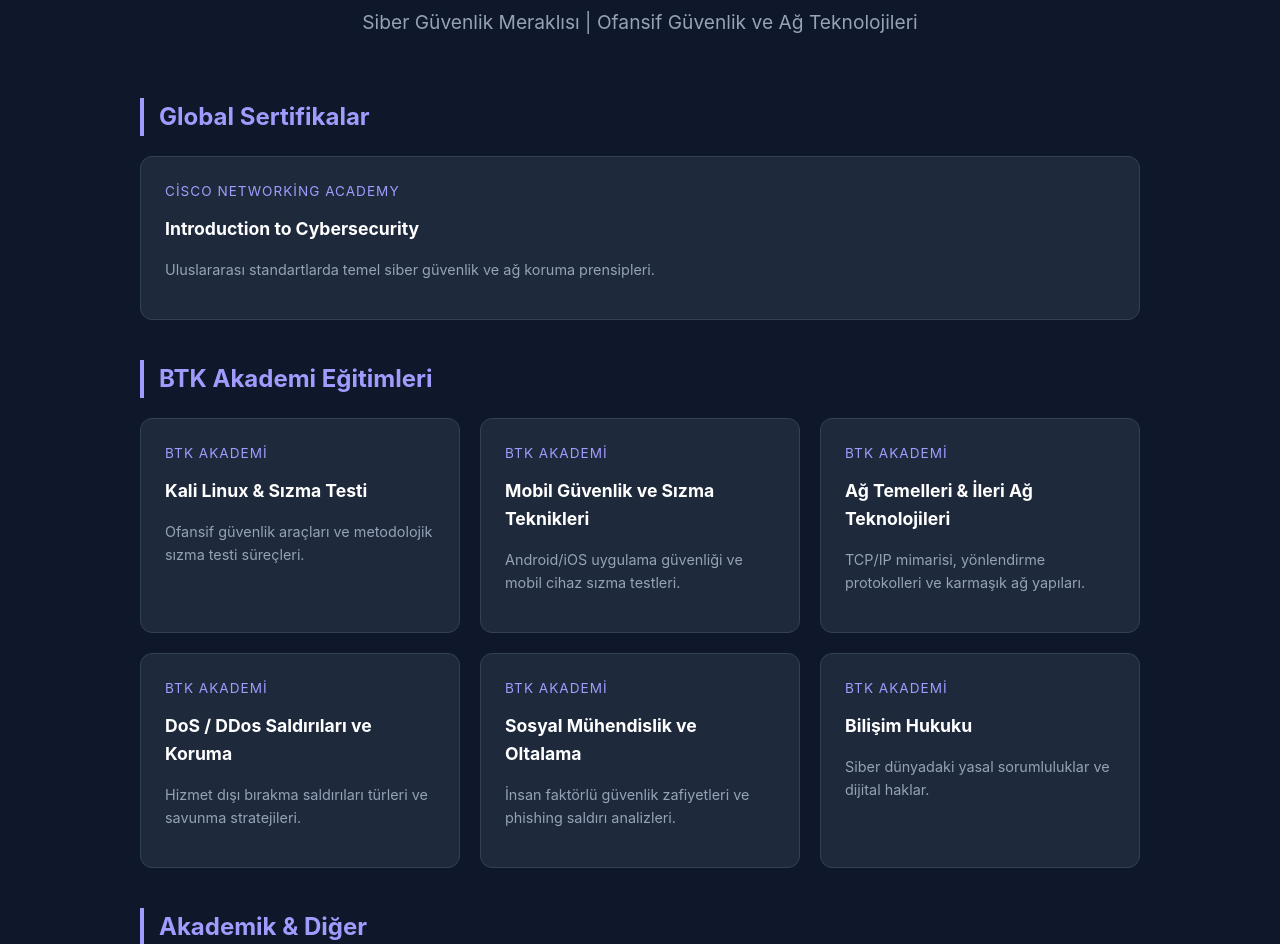
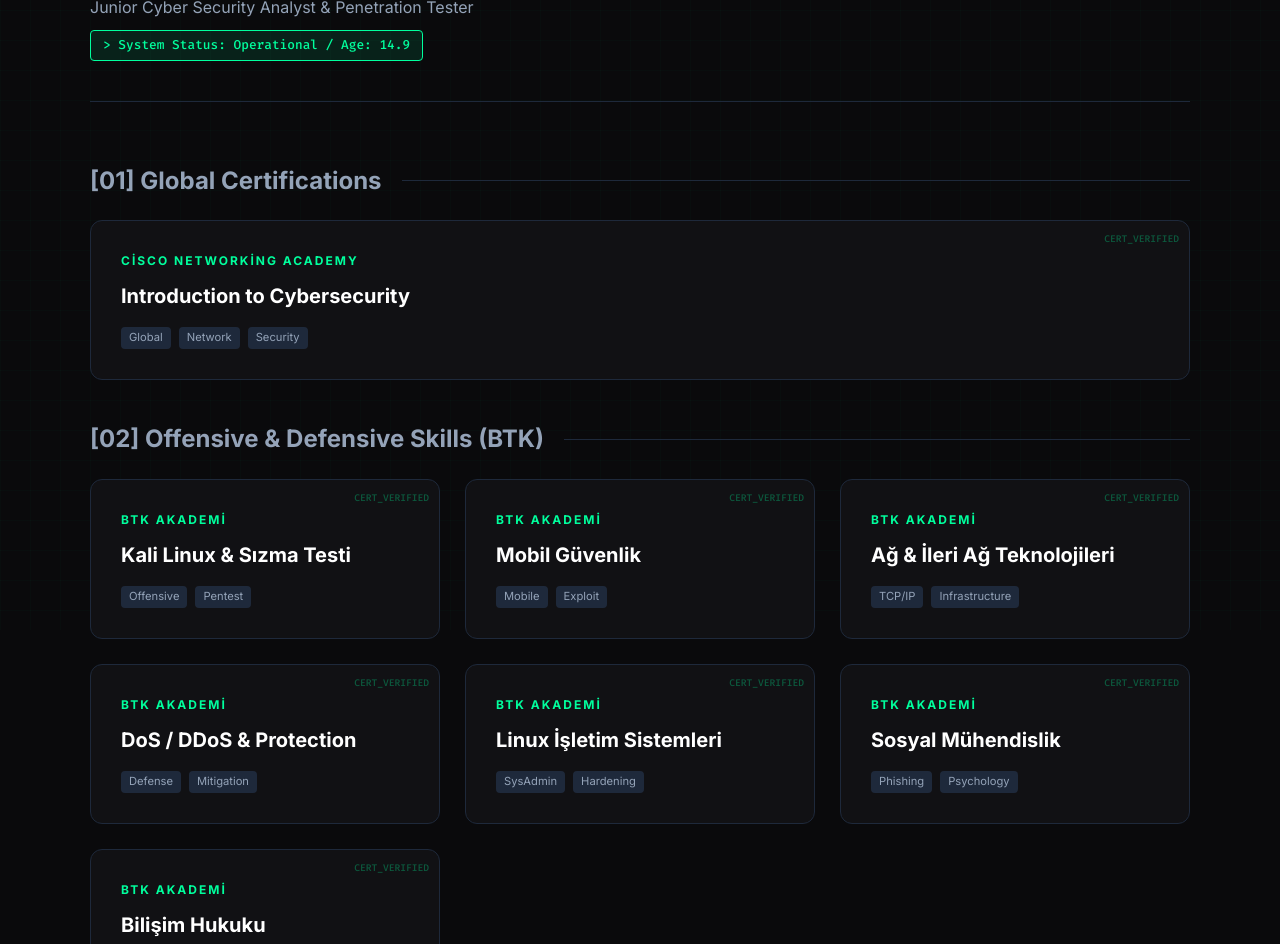
Before and after one commit to YetkinOS/yetkin.github.io, a plain HTML site: page index.html in a window 1280 px wide. Shown: the part 170-1114 px from the top of the page. Drawn offline with Linux system fonts and the light colour scheme.

Commit message:
Update index.html

```diff
--- a/index.html
+++ b/index.html
@@ -3,176 +3,231 @@
 <head>
     <meta charset="UTF-8">
     <meta name="viewport" content="width=device-width, initial-scale=1.0">
-    <title>Yetkin | Siber Güvenlik Portfolyosu</title>
+    <title>Yetkin | Cyber Security Specialist</title>
+    <link href="https://fonts.googleapis.com/css2?family=Fira+Code:wght@300;500&family=Inter:wght@400;700&display=swap" rel="stylesheet">
     <style>
         :root {
-            --ana-renk: #0f172a;
-            --vurgu-renk: #a29bfe;
-            --kart-renk: #1e293b;
-            --metin-renk: #f8fafc;
-            --ikincil-metin: #94a3b8;
+            --bg: #0a0a0c;
+            --card-bg: #111114;
+            --accent: #00ff9d; /* Siber yeşil */
+            --accent-soft: rgba(0, 255, 157, 0.1);
+            --text-main: #e2e8f0;
+            --text-dim: #94a3b8;
         }
 
+        * { margin: 0; padding: 0; box-box: border-box; }
+
         body {
-            font-family: 'Inter', -apple-system, BlinkMacSystemFont, sans-serif;
-            background-color: var(--ana-renk);
-            color: var(--metin-renk);
-            margin: 0;
-            padding: 0;
+            background-color: var(--bg);
+            color: var(--text-main);
+            font-family: 'Inter', sans-serif;
             line-height: 1.6;
+            overflow-x: hidden;
         }
 
-        .konteyner {
-            max-width: 1000px;
-            margin: 0 auto;
-            padding: 40px 20px;
+        /* Kod yazısı tipi vurguları */
+        code, .tech-font { font-family: 'Fira Code', monospace; }
+
+        /* Arka plan efekti */
+        body::before {
+            content: "";
+            position: fixed;
+            top: 0; left: 0; width: 100%; height: 100%;
+            background: linear-gradient(rgba(0, 255, 157, 0.02) 1px, transparent 1px),
+                        linear-gradient(90deg, rgba(0, 255, 157, 0.02) 1px, transparent 1px);
+            background-size: 30px 30px;
+            z-index: -1;
         }
 
+        .container { max-width: 1100px; margin: 0 auto; padding: 60px 20px; }
+
         header {
-            text-align: center;
+            text-align: left;
+            border-bottom: 1px solid #1e293b;
+            padding-bottom: 40px;
             margin-bottom: 60px;
         }
 
-        h1 {
+        .glitch {
             font-size: 3.5rem;
-            color: var(--vurgu-renk);
-            margin-bottom: 10px;
+            font-weight: 700;
+            color: var(--accent);
+            text-transform: uppercase;
             letter-spacing: -2px;
+            position: relative;
         }
 
-        .bio {
-            font-size: 1.2rem;
-            color: var(--ikincil-metin);
-            max-width: 600px;
-            margin: 0 auto;
+        .status-bar {
+            display: inline-block;
+            background: var(--accent-soft);
+            color: var(--accent);
+            padding: 4px 12px;
+            border-radius: 4px;
+            font-size: 0.8rem;
+            margin-top: 10px;
+            border: 1px solid var(--accent);
         }
 
-        .kategori-baslik {
-            border-left: 4px solid var(--vurgu-renk);
-            padding-left: 15px;
-            margin: 40px 0 20px;
-            color: var(--vurgu-renk);
-            font-size: 1.5rem;
+        .grid {
+            display: grid;
+            grid-template-columns: repeat(auto-fit, minmax(320px, 1fr));
+            gap: 25px;
         }
 
-        .sertifika-grid {
-            display: grid;
-            grid-template-columns: repeat(auto-fit, minmax(300px, 1fr));
-            gap: 20px;
+        .card {
+            background: var(--card-bg);
+            border: 1px solid #1e293b;
+            border-radius: 12px;
+            padding: 30px;
+            transition: all 0.4s cubic-bezier(0.175, 0.885, 0.32, 1.275);
+            position: relative;
         }
 
-        .kart {
-            background: var(--kart-renk);
-            border: 1px solid #334155;
-            border-radius: 12px;
-            padding: 24px;
-            transition: all 0.3s ease;
-            position: relative;
-            overflow: hidden;
+        .card:hover {
+            border-color: var(--accent);
+            transform: scale(1.02);
+            box-shadow: 0 0 30px rgba(0, 255, 157, 0.1);
         }
 
-        .kart:hover {
-            transform: translateY(-5px);
-            border-color: var(--vurgu-renk);
-            box-shadow: 0 10px 30px -10px rgba(162, 155, 254, 0.3);
+        .card::after {
+            content: "CERT_VERIFIED";
+            position: absolute;
+            top: 10px; right: 10px;
+            font-size: 0.6rem;
+            color: var(--accent);
+            opacity: 0.3;
+            font-family: 'Fira Code';
         }
 
-        .sertifika-adi {
+        .vendor {
+            color: var(--accent);
+            font-size: 0.75rem;
+            font-weight: 700;
+            text-transform: uppercase;
+            letter-spacing: 2px;
             display: block;
-            font-size: 1.1rem;
-            font-weight: bold;
-            margin-bottom: 8px;
+            margin-bottom: 10px;
+        }
+
+        .cert-name {
+            font-size: 1.25rem;
+            margin-bottom: 15px;
             color: #fff;
         }
 
-        .kurum {
-            display: block;
-            font-size: 0.85rem;
-            color: var(--vurgu-renk);
-            text-transform: uppercase;
-            letter-spacing: 1px;
-            margin-bottom: 12px;
+        .tags {
+            display: flex;
+            flex-wrap: wrap;
+            gap: 8px;
         }
 
-        .aciklama {
-            font-size: 0.9rem;
-            color: var(--ikincil-metin);
+        .tag {
+            background: #1e293b;
+            color: var(--text-dim);
+            padding: 2px 8px;
+            border-radius: 4px;
+            font-size: 0.7rem;
+        }
+
+        h2 {
+            margin: 40px 0 20px;
+            font-size: 1.5rem;
+            color: var(--text-dim);
+            display: flex;
+            align-items: center;
+        }
+
+        h2::after {
+            content: "";
+            flex: 1;
+            height: 1px;
+            background: #1e293b;
+            margin-left: 20px;
         }
 
         footer {
+            margin-top: 100px;
             text-align: center;
-            padding: 40px;
-            color: #475569;
-            font-size: 0.9rem;
+            color: var(--text-dim);
+            font-family: 'Fira Code';
+            font-size: 0.8rem;
         }
 
-        @media (max-width: 600px) {
-            h1 { font-size: 2.5rem; }
+        @media (max-width: 768px) {
+            .glitch { font-size: 2.5rem; }
         }
     </style>
 </head>
 <body>
 
-<div class="konteyner">
+<div class="container">
     <header>
-        <h1>Yetkin</h1>
-        <p class="bio">Siber Güvenlik Meraklısı | Ofansif Güvenlik ve Ağ Teknolojileri</p>
+        <div class="glitch tech-font">YETKIN</div>
+        <p style="color: var(--text-dim); margin-top: 15px;">Junior Cyber Security Analyst & Penetration Tester</p>
+        <div class="status-bar tech-font">> System Status: Operational / Age: 14.9</div>
     </header>
 
-    <h2 class="kategori-baslik">Global Sertifikalar</h2>
-    <div class="sertifika-grid">
-        <div class="kart">
-            <span class="kurum">Cisco Networking Academy</span>
-            <span class="sertifika-adi">Introduction to Cybersecurity</span>
-            <p class="aciklama">Uluslararası standartlarda temel siber güvenlik ve ağ koruma prensipleri.</p>
+    <h2>[01] Global Certifications</h2>
+    <div class="grid">
+        <div class="card">
+            <span class="vendor">Cisco Networking Academy</span>
+            <h3 class="cert-name">Introduction to Cybersecurity</h3>
+            <div class="tags">
+                <span class="tag">Global</span><span class="tag">Network</span><span class="tag">Security</span>
+            </div>
         </div>
     </div>
 
-    <h2 class="kategori-baslik">BTK Akademi Eğitimleri</h2>
-    <div class="sertifika-grid">
-        <div class="kart">
-            <span class="kurum">BTK Akademi</span>
-            <span class="sertifika-adi">Kali Linux & Sızma Testi</span>
-            <p class="aciklama">Ofansif güvenlik araçları ve metodolojik sızma testi süreçleri.</p>
+    <h2>[02] Offensive & Defensive Skills (BTK)</h2>
+    <div class="grid">
+        <div class="card">
+            <span class="vendor">BTK Akademi</span>
+            <h3 class="cert-name">Kali Linux & Sızma Testi</h3>
+            <div class="tags"><span class="tag">Offensive</span><span class="tag">Pentest</span></div>
         </div>
-        <div class="kart">
-            <span class="kurum">BTK Akademi</span>
-            <span class="sertifika-adi">Mobil Güvenlik ve Sızma Teknikleri</span>
-            <p class="aciklama">Android/iOS uygulama güvenliği ve mobil cihaz sızma testleri.</p>
+        <div class="card">
+            <span class="vendor">BTK Akademi</span>
+            <h3 class="cert-name">Mobil Güvenlik</h3>
+            <div class="tags"><span class="tag">Mobile</span><span class="tag">Exploit</span></div>
         </div>
-        <div class="kart">
-            <span class="kurum">BTK Akademi</span>
-            <span class="sertifika-adi">Ağ Temelleri & İleri Ağ Teknolojileri</span>
-            <p class="aciklama">TCP/IP mimarisi, yönlendirme protokolleri ve karmaşık ağ yapıları.</p>
+        <div class="card">
+            <span class="vendor">BTK Akademi</span>
+            <h3 class="cert-name">Ağ & İleri Ağ Teknolojileri</h3>
+            <div class="tags"><span class="tag">TCP/IP</span><span class="tag">Infrastructure</span></div>
         </div>
-        <div class="kart">
-            <span class="kurum">BTK Akademi</span>
-            <span class="sertifika-adi">DoS / DDos Saldırıları ve Koruma</span>
-            <p class="aciklama">Hizmet dışı bırakma saldırıları türleri ve savunma stratejileri.</p>
+        <div class="card">
+            <span class="vendor">BTK Akademi</span>
+            <h3 class="cert-name">DoS / DDoS & Protection</h3>
+            <div class="tags"><span class="tag">Defense</span><span class="tag">Mitigation</span></div>
         </div>
-        <div class="kart">
-            <span class="kurum">BTK Akademi</span>
-            <span class="sertifika-adi">Sosyal Mühendislik ve Oltalama</span>
-            <p class="aciklama">İnsan faktörlü güvenlik zafiyetleri ve phishing saldırı analizleri.</p>
+        <div class="card">
+            <span class="vendor">BTK Akademi</span>
+            <h3 class="cert-name">Linux İşletim Sistemleri</h3>
+            <div class="tags"><span class="tag">SysAdmin</span><span class="tag">Hardening</span></div>
         </div>
-        <div class="kart">
-            <span class="kurum">BTK Akademi</span>
-            <span class="sertifika-adi">Bilişim Hukuku</span>
-            <p class="aciklama">Siber dünyadaki yasal sorumluluklar ve dijital haklar.</p>
+        <div class="card">
+            <span class="vendor">BTK Akademi</span>
+            <h3 class="cert-name">Sosyal Mühendislik</h3>
+            <div class="tags"><span class="tag">Phishing</span><span class="tag">Psychology</span></div>
+        </div>
+        <div class="card">
+            <span class="vendor">BTK Akademi</span>
+            <h3 class="cert-name">Bilişim Hukuku</h3>
+            <div class="tags"><span class="tag">Law</span><span class="tag">Ethics</span></div>
         </div>
     </div>
 
-    <h2 class="kategori-baslik">Akademik & Diğer</h2>
-    <div class="sertifika-grid">
-        <div class="kart">
-            <span class="kurum">ODTÜ BİLGE İŞ</span>
-            <span class="sertifika-adi">Sızma Testine Giriş</span>
-            <p class="aciklama">Etik hackerlık dünyasına giriş ve temel siber güvenlik yaklaşımları.</p>
+    <h2>[03] Academic Foundations</h2>
+    <div class="grid">
+        <div class="card">
+            <span class="vendor">ODTÜ BİLGE İŞ</span>
+            <h3 class="cert-name">Sızma Testine Giriş</h3>
+            <div class="tags"><span class="tag">Academic</span><span class="tag">Methodology</span></div>
         </div>
     </div>
 
     <footer>
-        © 2026 Yetkin. Tüm başarılar kaydedilmiştir.
+        <p class="tech-font">Initialized by Yetkin // Executing Success.sh ...</p>
     </footer>
 </div>
 
```
